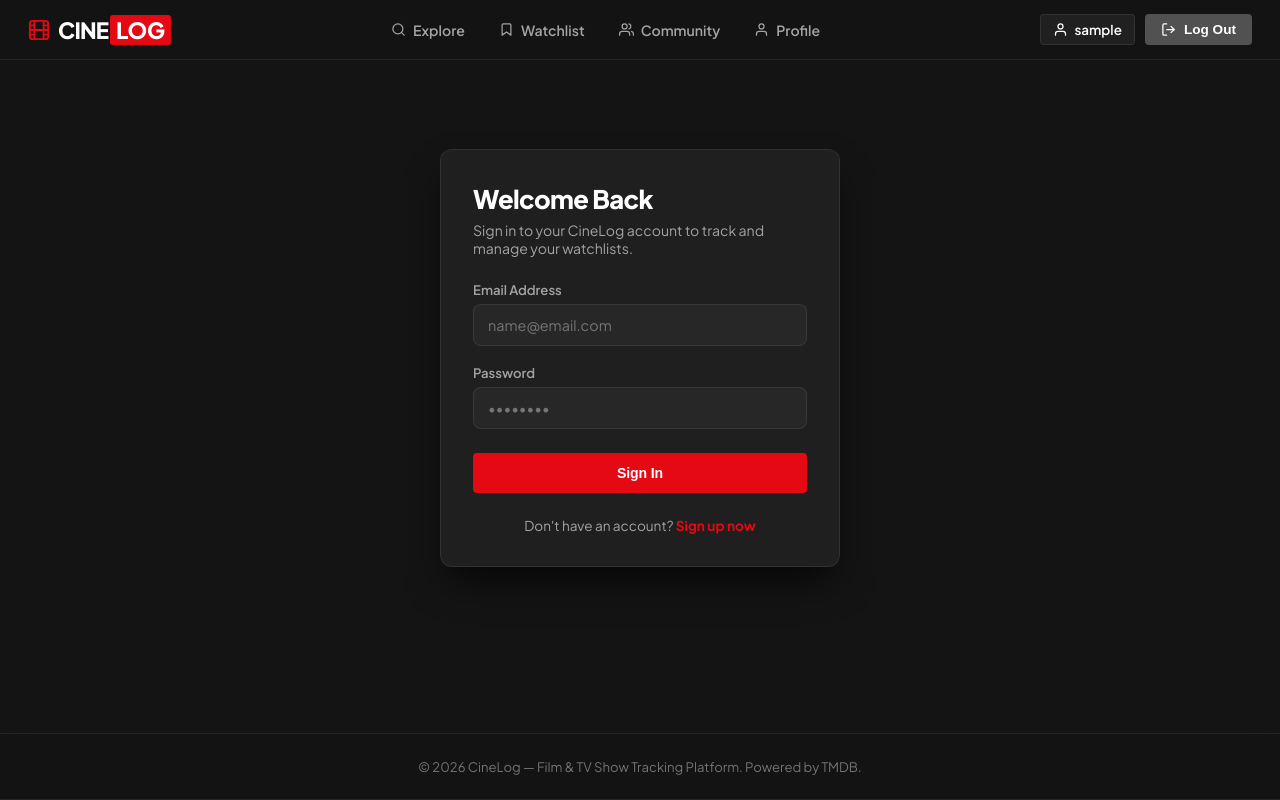
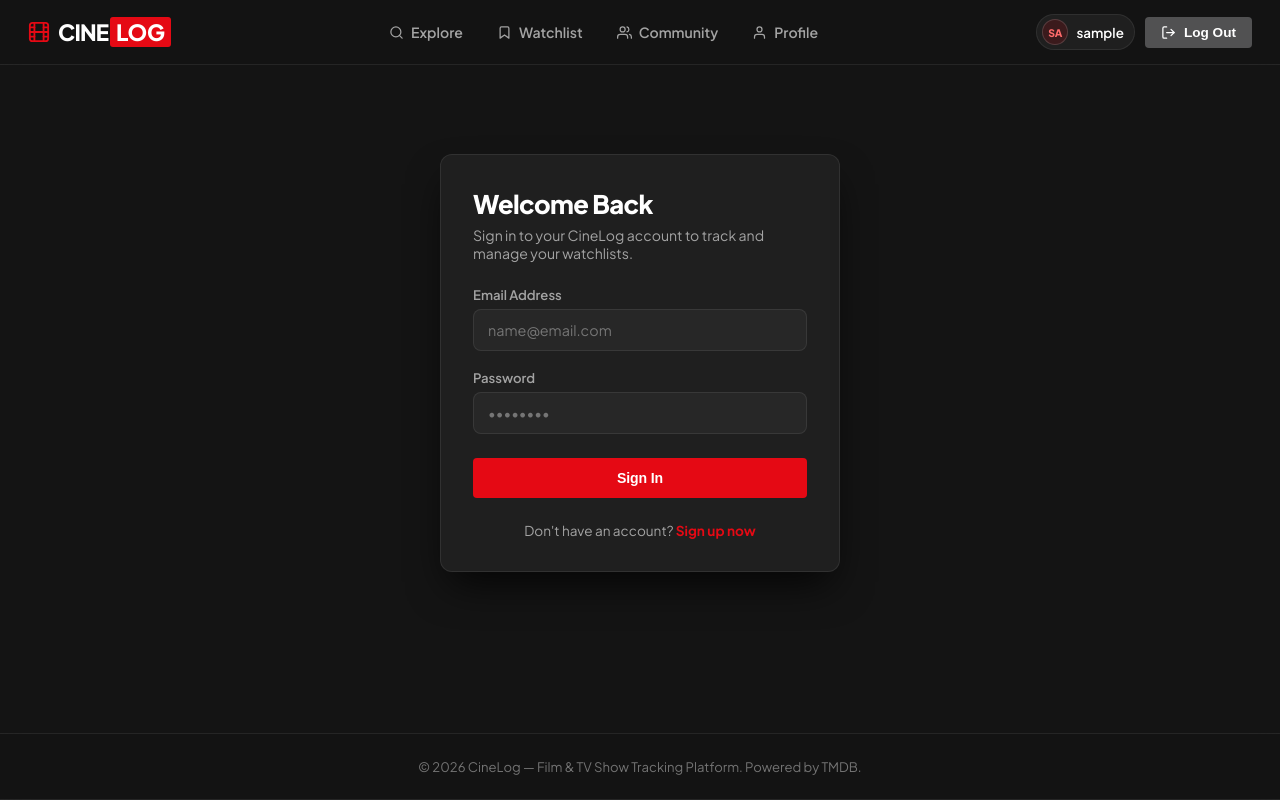
Before and after one commit to seikyrooo/cinelog-app, a Nuxt app: page /login in a window 1280 px wide. Built offline with nearby package versions, Linux system fonts and the light colour scheme; no server answers; sample sign-in values are in the browser's storage.

Commit message:
fix(social): enhance avatar display in navbar, add background profile sync, and improve public profile follow/edit flow

```diff
--- a/app.vue
+++ b/app.vue
@@ -51,12 +51,17 @@
 
         <div class="auth-actions">
           <template v-if="authStore.isAuth">
-            <NuxtLink to="/profile" class="user-badge">
-              <svg class="user-svg-icon" viewBox="0 0 24 24" fill="none" stroke="currentColor" stroke-width="2" stroke-linecap="round" stroke-linejoin="round">
-                <path d="M20 21v-2a4 4 0 0 0-4-4H8a4 4 0 0 0-4 4v2"></path>
-                <circle cx="12" cy="7" r="4"></circle>
-              </svg>
-              <span>{{ authStore.user?.username || `User #${authStore.userId}` }}</span>
+            <NuxtLink to="/profile" class="user-badge" title="Go to Profile Settings">
+              <div class="user-avatar-mini">
+                <img
+                  v-if="authStore.user?.avatar_url"
+                  :src="getAvatarUrl(authStore.user.avatar_url)"
+                  :alt="authStore.user?.username || 'User'"
+                  @error="onAvatarError"
+                />
+                <span v-else>{{ userInitials }}</span>
+              </div>
+              <span class="user-name-text">{{ authStore.user?.username || `User #${authStore.userId}` }}</span>
             </NuxtLink>
             <button @click="handleLogout" class="btn-secondary text-sm">
               <svg class="nav-svg-icon" viewBox="0 0 24 24" fill="none" stroke="currentColor" stroke-width="2" stroke-linecap="round" stroke-linejoin="round">
@@ -88,10 +93,16 @@
 </template>
 
 <script setup lang="ts">
-import { onMounted } from 'vue'
+import { computed, onMounted } from 'vue'
 import { useAuthStore } from '~/stores/auth'
 
 const authStore = useAuthStore()
+const { getAvatarUrl, onAvatarError } = useFormatters()
+
+const userInitials = computed(() => {
+  const name = authStore.user?.username || ''
+  return name ? name.slice(0, 2).toUpperCase() : 'CL'
+})
 
 onMounted(() => {
   authStore.initAuth()
@@ -203,19 +214,48 @@ const handleLogout = () => {
   font-weight: 600;
   color: #ffffff;
   text-decoration: none;
-  background: rgba(255, 255, 255, 0.06);
-  padding: 6px 12px;
-  border-radius: 4px;
+  background: rgba(255, 255, 255, 0.05);
+  padding: 4px 10px 4px 5px;
+  border-radius: 20px;
   border: 1px solid var(--border-subtle);
   display: inline-flex;
   align-items: center;
-  gap: 6px;
-  transition: all 0.2s ease;
+  gap: 8px;
+  transition: all 0.2s cubic-bezier(0.4, 0, 0.2, 1);
+}
+
+.user-avatar-mini {
+  width: 26px;
+  height: 26px;
+  border-radius: 50%;
+  overflow: hidden;
+  background: rgba(229, 9, 20, 0.15);
+  color: #ff6b6b;
+  display: grid;
+  place-items: center;
+  font-size: 0.65rem;
+  font-weight: 800;
+  flex-shrink: 0;
+  border: 1px solid rgba(255, 255, 255, 0.15);
+}
+
+.user-avatar-mini img {
+  width: 100%;
+  height: 100%;
+  object-fit: cover;
+}
+
+.user-name-text {
+  max-width: 120px;
+  overflow: hidden;
+  text-overflow: ellipsis;
+  white-space: nowrap;
 }
 
 .user-badge:hover {
-  border-color: var(--border-red);
-  color: var(--accent-red);
+  border-color: rgba(229, 9, 20, 0.5);
+  background: rgba(229, 9, 20, 0.08);
+  color: #ffffff;
 }
 
 .main-content {
--- a/composables/useFormatters.ts
+++ b/composables/useFormatters.ts
@@ -49,10 +49,18 @@ export const useFormatters = () => {
   }
 
   const getAvatarUrl = (path?: string): string => {
-    if (!path) return ''
+    if (!path || path === 'null' || path === 'undefined') return ''
     if (path.startsWith('blob:') || path.startsWith('http://') || path.startsWith('https://')) return path
     if (path.startsWith('/uploads/') || path.startsWith('uploads/')) return useApiUrl(path)
-    return path
+    if (path.startsWith('/')) return useApiUrl(path)
+    return useApiUrl('/uploads/avatars/' + path)
+  }
+
+  const onAvatarError = (e: Event) => {
+    const target = e.target as HTMLImageElement
+    if (target) {
+      target.style.display = 'none'
+    }
   }
 
   const onImageError = (e: Event) => {
@@ -87,6 +95,7 @@ export const useFormatters = () => {
     getImageUrl: getPosterUrl,
     getBackdropUrl,
     getAvatarUrl,
+    onAvatarError,
     onImageError,
     formatYear,
     getStatusLabel,
--- a/pages/community.vue
+++ b/pages/community.vue
@@ -61,7 +61,7 @@
         <div class="user-card-header">
           <NuxtLink :to="`/users/${user.username}`" class="user-avatar-link">
             <div class="user-avatar">
-              <img v-if="user.avatar_url" :src="getAvatarUrl(user.avatar_url)" :alt="user.username" loading="lazy" decoding="async" />
+              <img v-if="user.avatar_url" :src="getAvatarUrl(user.avatar_url)" :alt="user.username" @error="onAvatarError" loading="lazy" decoding="async" />
               <span v-else>{{ user.username.slice(0, 2).toUpperCase() }}</span>
             </div>
           </NuxtLink>
@@ -187,7 +187,7 @@ const toggleFollow = async (user: CommunityUser) => {
   }
 }
 
-const { getAvatarUrl, formatYear } = useFormatters()
+const { getAvatarUrl, onAvatarError, formatYear } = useFormatters()
 </script>
 
 <style scoped>
--- a/pages/profile.vue
+++ b/pages/profile.vue
@@ -3,7 +3,7 @@
     <div class="profile-hero glass-card">
       <div class="avatar-upload-zone" @click="triggerFileInput" @dragover.prevent="isDragging = true" @dragleave.prevent="isDragging = false" @drop.prevent="handleFileDrop" :class="{ dragging: isDragging }">
         <div class="profile-avatar" aria-hidden="true">
-          <img v-if="avatarPreview || form.avatar_url" :src="getAvatarUrl(avatarPreview || form.avatar_url)" alt="User Avatar" />
+          <img v-if="avatarPreview || form.avatar_url" :src="getAvatarUrl(avatarPreview || form.avatar_url)" alt="User Avatar" @error="onAvatarError" />
           <span v-else>{{ initials }}</span>
         </div>
         <div class="avatar-overlay">
@@ -92,7 +92,7 @@ const form = reactive({
   is_public: true
 })
 
-const { getAvatarUrl } = useFormatters()
+const { getAvatarUrl, onAvatarError } = useFormatters()
 const initials = computed(() => (authStore.user?.username || 'CL').slice(0, 2).toUpperCase())
 
 const triggerFileInput = () => {
@@ -105,6 +105,7 @@ const handleFileSelect = async (e: Event) => {
   const target = e.target as HTMLInputElement
   if (target.files && target.files[0]) {
     await uploadAvatarFile(target.files[0])
+    target.value = ''
   }
 }
 
@@ -138,7 +139,8 @@ const uploadAvatarFile = async (file: File) => {
     if (res.data) {
       authStore.setUser(res.data)
       form.avatar_url = res.data.avatar_url || ''
-      message.value = 'Avatar uploaded successfully!'
+      avatarPreview.value = ''
+      message.value = 'Avatar updated successfully!'
     }
   } catch (err: any) {
     console.error('Avatar upload error:', err)
--- a/pages/users/[username].vue
+++ b/pages/users/[username].vue
@@ -12,7 +12,7 @@
     <template v-else-if="profile">
       <header class="public-hero glass-card">
         <div class="public-avatar" aria-hidden="true">
-          <img v-if="profile.user.avatar_url" :src="getAvatarUrl(profile.user.avatar_url)" alt="User avatar" />
+          <img v-if="profile.user.avatar_url" :src="getAvatarUrl(profile.user.avatar_url)" alt="User avatar" @error="onAvatarError" />
           <span v-else>{{ profile.user.username.slice(0, 2).toUpperCase() }}</span>
         </div>
         <div class="public-copy">
@@ -25,6 +25,20 @@
             >
               {{ isFollowing ? 'Following ✓' : '+ Follow' }}
             </button>
+            <NuxtLink
+              v-else-if="authStore.isAuth && authStore.user?.username === profile.user.username"
+              to="/profile"
+              class="btn-edit-profile"
+            >
+              Edit Profile ↗
+            </NuxtLink>
+            <NuxtLink
+              v-else
+              to="/login"
+              class="btn-follow"
+            >
+              + Follow
+            </NuxtLink>
           </div>
           <p class="bio-text">{{ profile.user.bio || 'No bio provided yet.' }}</p>
         </div>
@@ -241,13 +255,60 @@ const toggleUserFollow = async (user: CommunityUser) => {
   }
 }
 
-const { getPosterUrl, getAvatarUrl, onImageError, formatYear, getStatusLabel } = useFormatters()
+const { getPosterUrl, getAvatarUrl, onAvatarError, onImageError, formatYear, getStatusLabel } = useFormatters()
 </script>
 
 <style scoped>
 .public-profile-page {
   display: grid;
   gap: 24px;
+}
+
+.username-row {
+  display: flex;
+  align-items: center;
+  gap: 12px;
+  flex-wrap: wrap;
+}
+
+.btn-edit-profile {
+  font-size: 0.8rem;
+  font-weight: 700;
+  padding: 6px 14px;
+  border-radius: 4px;
+  background: rgba(255, 255, 255, 0.08);
+  border: 1px solid var(--border-subtle);
+  color: #ffffff;
+  text-decoration: none;
+  transition: all 0.2s ease;
+}
+
+.btn-edit-profile:hover {
+  border-color: rgba(255, 255, 255, 0.25);
+  background: rgba(255, 255, 255, 0.14);
+}
+
+.btn-follow {
+  font-size: 0.8rem;
+  font-weight: 700;
+  padding: 6px 14px;
+  border-radius: 4px;
+  background: var(--accent-red);
+  border: 1px solid var(--accent-red);
+  color: #ffffff;
+  cursor: pointer;
+  text-decoration: none;
+  transition: all 0.2s ease;
+}
+
+.btn-follow:hover {
+  background: #b80710;
+}
+
+.btn-follow.following {
+  background: rgba(34, 197, 94, 0.15);
+  border-color: rgba(34, 197, 94, 0.4);
+  color: #4ade80;
 }
 
 .public-hero {
--- a/stores/auth.ts
+++ b/stores/auth.ts
@@ -9,13 +9,34 @@ export const useAuthStore = defineStore('auth', () => {
 
   const isAuth = computed(() => !!token.value)
 
+  async function fetchUser() {
+    if (!token.value || !import.meta.client) return
+    try {
+      const res: any = await $fetch(useApiUrl('/api/me'), {
+        headers: { Authorization: `Bearer ${token.value}` }
+      })
+      if (res?.data) {
+        setUser(res.data)
+      }
+    } catch (e) {
+      console.error('Failed to sync auth user profile:', e)
+    }
+  }
+
   function initAuth() {
     if (import.meta.client) {
       token.value = localStorage.getItem('cinelog_token')
       const storedId = localStorage.getItem('cinelog_user_id')
       if (storedId) userId.value = Number(storedId)
       const storedUser = localStorage.getItem('cinelog_user')
-      if (storedUser) user.value = JSON.parse(storedUser)
+      if (storedUser) {
+        try {
+          user.value = JSON.parse(storedUser)
+        } catch {}
+      }
+      if (token.value) {
+        fetchUser()
+      }
     }
   }
 
@@ -27,6 +48,9 @@ export const useAuthStore = defineStore('auth', () => {
       localStorage.setItem('cinelog_token', newToken)
       localStorage.setItem('cinelog_user_id', String(id))
       if (profile) localStorage.setItem('cinelog_user', JSON.stringify(profile))
+    }
+    if (newToken) {
+      fetchUser()
     }
   }
 
@@ -56,6 +80,7 @@ export const useAuthStore = defineStore('auth', () => {
     user,
     isAuth,
     initAuth,
+    fetchUser,
     setAuth,
     setUser,
     logout
```
